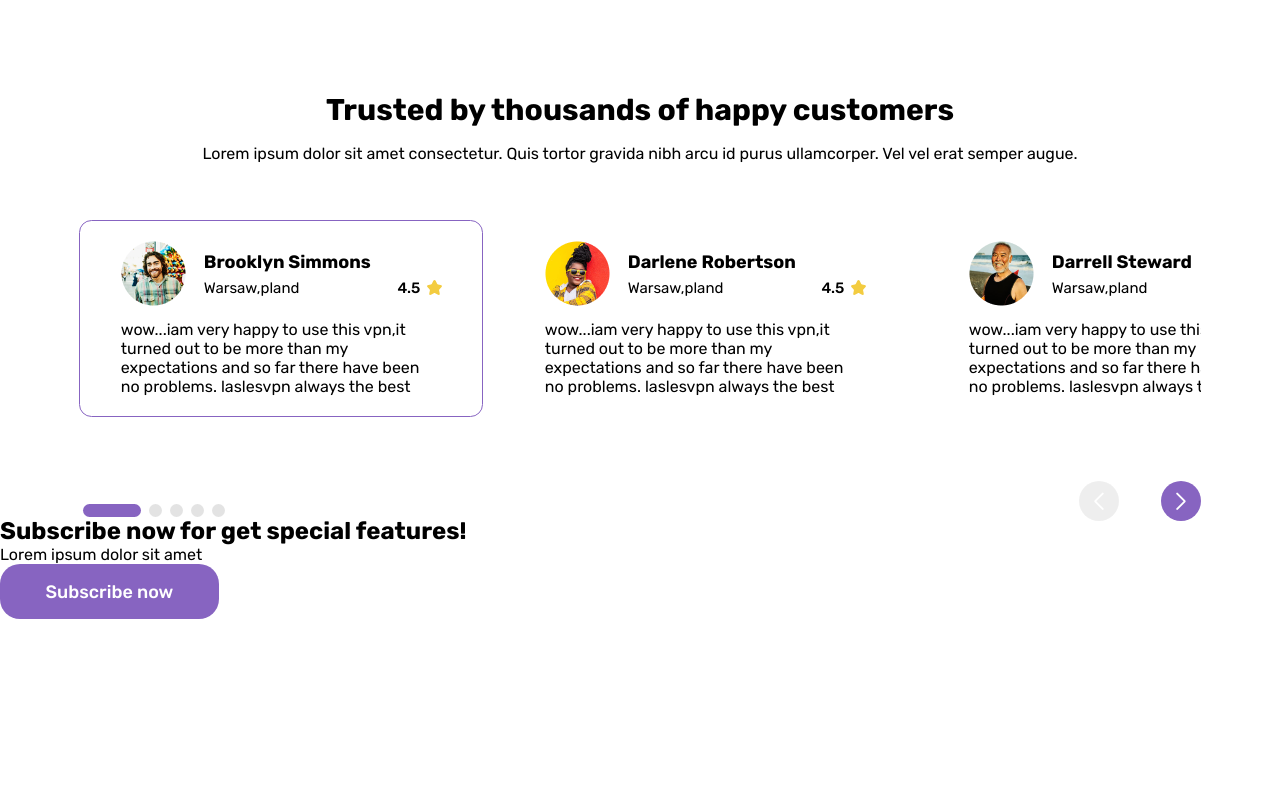
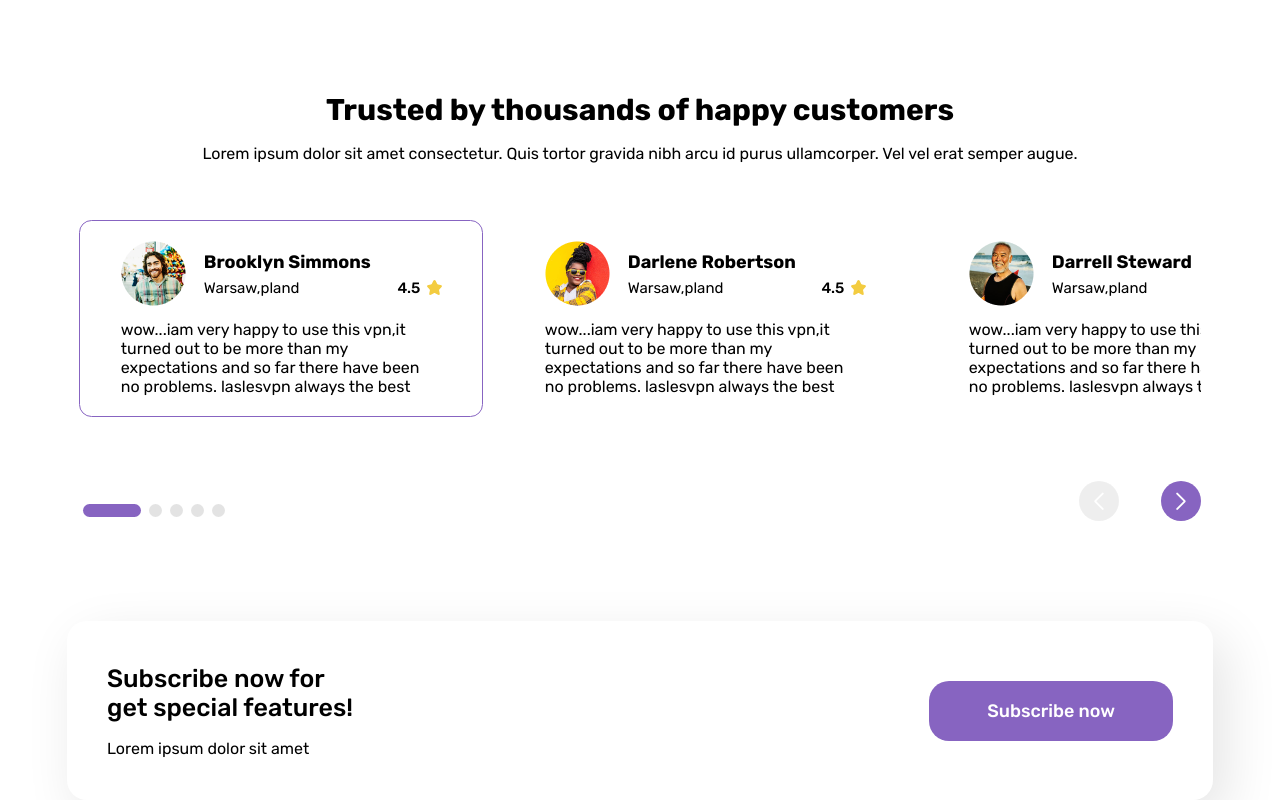
Before and after one commit to rudyminaya/laslesvpn-challenge, a Next.js app: page / in a window 1280 px wide. Shown: the part 2186-2986 px from the top of the page. Before the commit the page ends 2805 px from the top, so only its background shows below. Built offline with nearby package versions, Linux system fonts and the light colour scheme.

Commit message:
feat: se agregó la sección de suscripción

```diff
--- a/src/sections/suscription/index.tsx
+++ b/src/sections/suscription/index.tsx
@@ -6,15 +6,14 @@ const Suscription = () => {
   return (
     <aside className={styles.suscription}>
       <div className={styles.suscription__content}>
-        <h2>Subscribe now for get special features!</h2>
-        <p>Lorem ipsum dolor sit amet</p>
+        <h2 className={styles.suscription__content__title}>
+          Subscribe now for get special features!
+        </h2>
+        <p className={styles.suscription__content__description}>
+          Lorem ipsum dolor sit amet
+        </p>
       </div>
-      <MainButton
-        size="large"
-        text="Subscribe now"
-        variant="primary"
-        link="#"
-      />
+      <button className={styles.suscription__button}>Subscribe now</button>
     </aside>
   )
 }
--- a/src/sections/suscription/styles.module.scss
+++ b/src/sections/suscription/styles.module.scss
@@ -0,0 +1,59 @@
+@import "../../styles/variables.module.scss";
+
+.suscription {
+  display: flex;
+  margin: 104px auto 0;
+  width: 95%;
+  max-width: 1146px;
+  border-radius: 20px;
+  box-shadow: 12px 18px 54px rgb(0 0 0 / 11%);
+  padding: 46px 48.5px;
+  align-items: center;
+
+  &__content {
+
+    &__title {
+      font-size: 25px;
+      font-weight: 500;
+      margin-bottom: 17px;
+    }
+  }
+
+  &__button {
+    border: 1px solid transparent;
+    background-color: $red;
+    font-size: 18px;
+    font-weight: 500;
+    color: #ffffff;
+    border-radius: 20px;
+    padding: 18px 57px;
+    cursor: pointer;
+  }
+
+  @media (max-width: 767px) {
+    margin-top: 58px;
+    flex-direction: column;
+
+    &__content {
+      margin-bottom: 64px;
+      text-align: center;
+    }
+  }
+
+  @media (min-width: 768px) {
+    justify-content: space-between;
+    align-items: center;
+    padding: 42.5px 40px;
+
+    &__content {
+      max-width: 251px;
+    }
+
+    &__button {
+
+      &:hover {
+        opacity: 0.9;
+      }
+    }
+  }
+}
```
